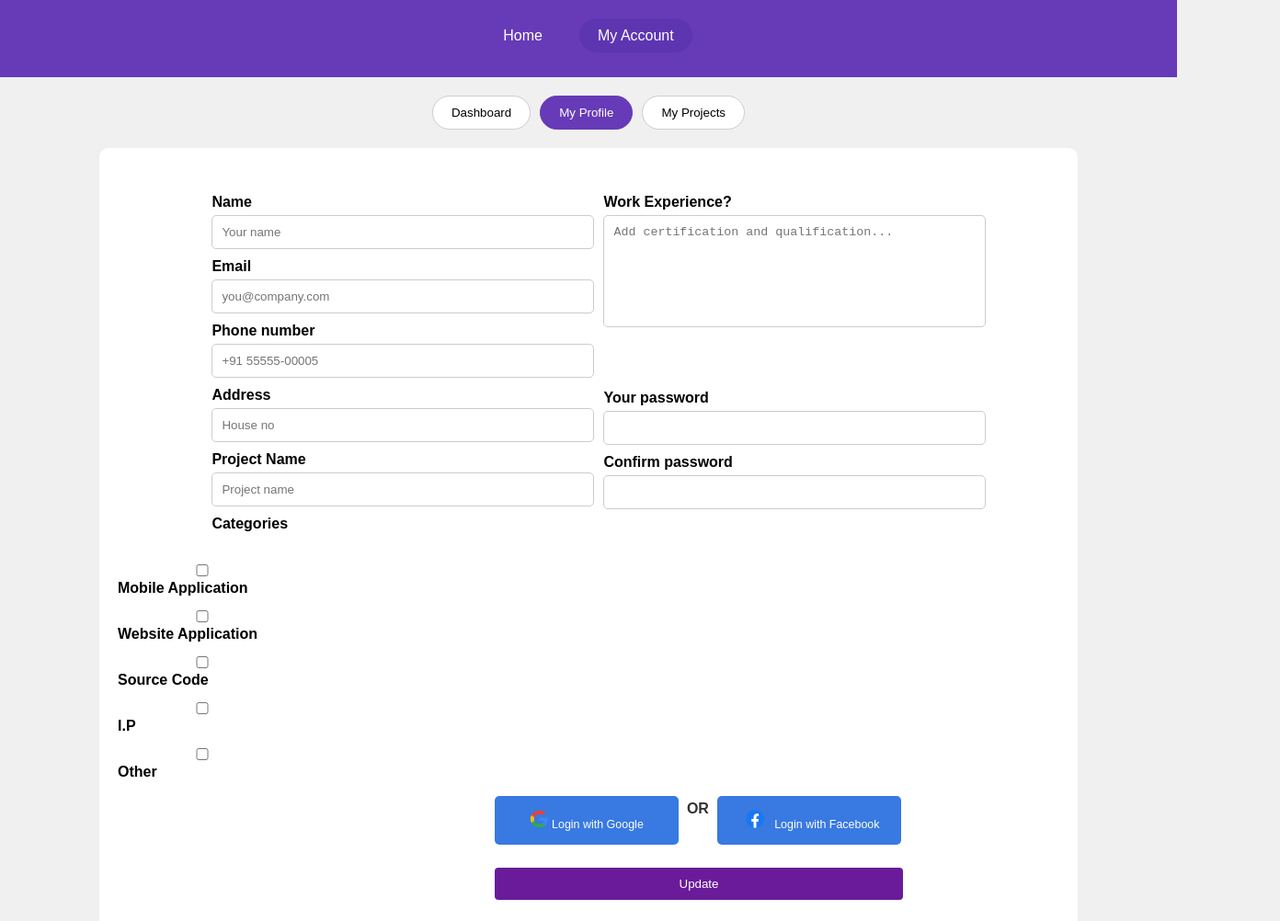
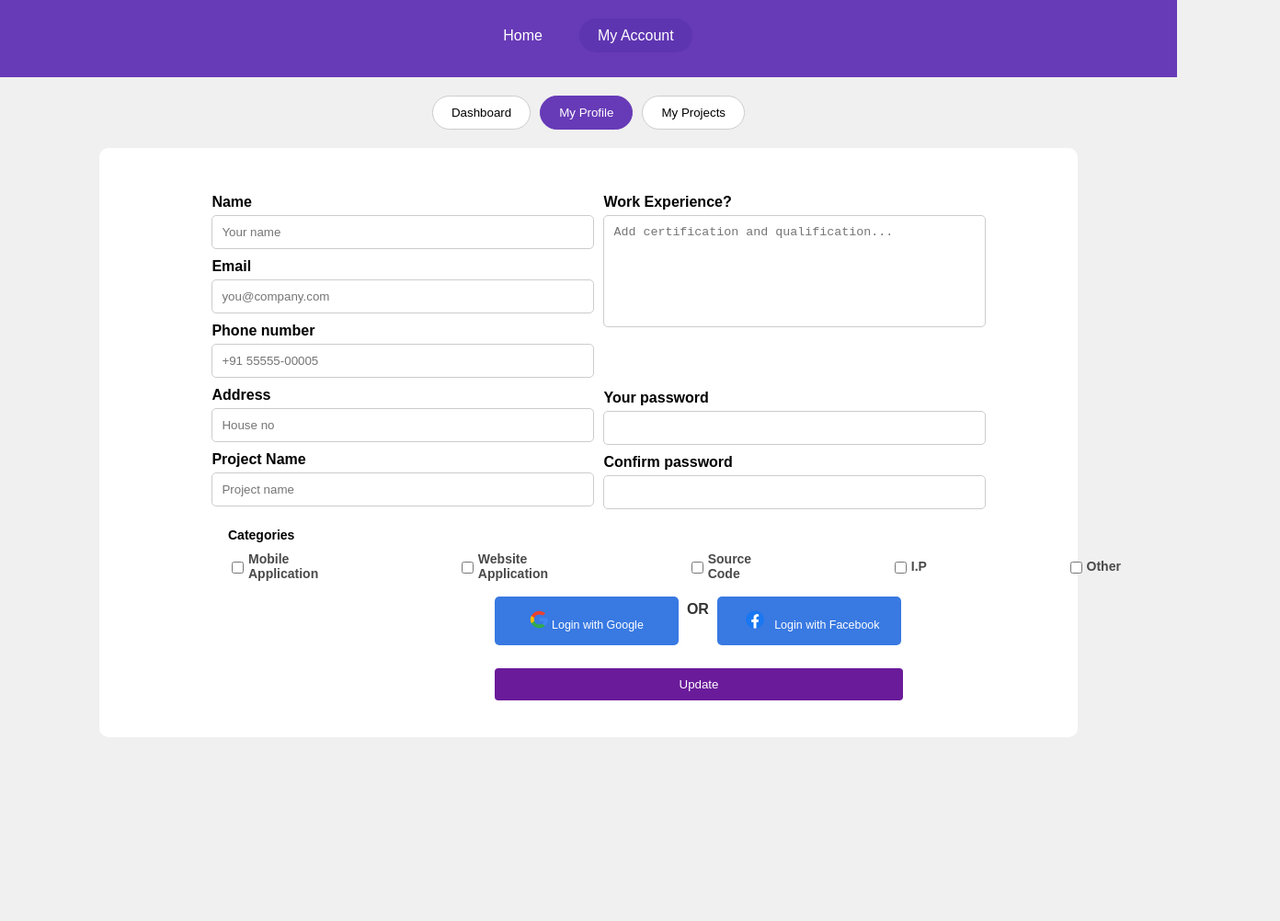
Before and after one commit to TheKing030609/Login, a plain HTML site: page index.html in a window 1280 px wide. Shown: the top 1002 px of the page at 92% size, 1392 px wide, since content can reach past the window. After the commit the page ends 802 px from the top, so only its background shows below. Drawn offline with Linux system fonts and the light colour scheme; a script that the page names is missing.

Commit message:
Update index.html

```diff
--- a/index.html
+++ b/index.html
@@ -18,7 +18,7 @@
 
     <div class="tabs">   <!--page address-->
         <a href="#"><button class="tab-btn">Dashboard</button></a>
-        <a href="index.html"><button class="tab-btn active-tab">My Profile</button></a>
+        <a href="My_Profile.html"><button class="tab-btn active-tab">My Profile</button></a>
         <a href="#"><button class="tab-btn">My Projects</button></a>
     </div>
 
@@ -40,11 +40,11 @@
                 <label for="project-name">Project Name</label>
                 <input type="text" id="project-name" placeholder="Project name">
 
-            <label >Categories</label>
 
             </div>
 
             <div class="right-column">
+
                 <label for="work-experience">Work Experience?</label>
                 <textarea id="work-experience" placeholder="Add certification and qualification..."></textarea>
                 <br><br><br><br>
@@ -59,13 +59,17 @@
             </div>
         </div>
 
-        <div class="checkbox-group">
+
+        <div class="container">
+            <div class="categories">
+                <div class="label-title">Categories</div>
+                <div class="categories-section">
                     <label><input type="checkbox" name="category"> Mobile Application</label>
-
                     <label><input type="checkbox" name="category"> Website Application</label>
                     <label><input type="checkbox" name="category"> Source Code</label>
                     <label><input type="checkbox" name="category"> I.P</label>
                     <label><input type="checkbox" name="category"> Other</label>
+                </div>
             </div>
             <div class="social-login" >
                 <button id="googleSignIn" class="social-btn google"><img src="Google__G__logo.png" width="12%"> Login with Google</button>
@@ -73,11 +77,15 @@
                 <button id="facebookSignIn" class="social-btn facebook"><img src="Facebook-Logosu.png" width="21%"> Login with Facebook</button>
             </div>
 
+            <button class="update-button">Update</button>
+        </div>
+
+
 
         <!-- Update Button at the bottom of the container -->
-        <div class="update-button-container">
+        <!-- <div class="update-button-container">
             <button type="submit" class="update-button">Update</button>
-        </div>
+        </div> -->
     </form>
 
     <script src="https://www.gstatic.com/firebasejs/8.6.8/firebase-app.js"></script>
```
Lines whose indentation alone changed are shown as unchanged.
